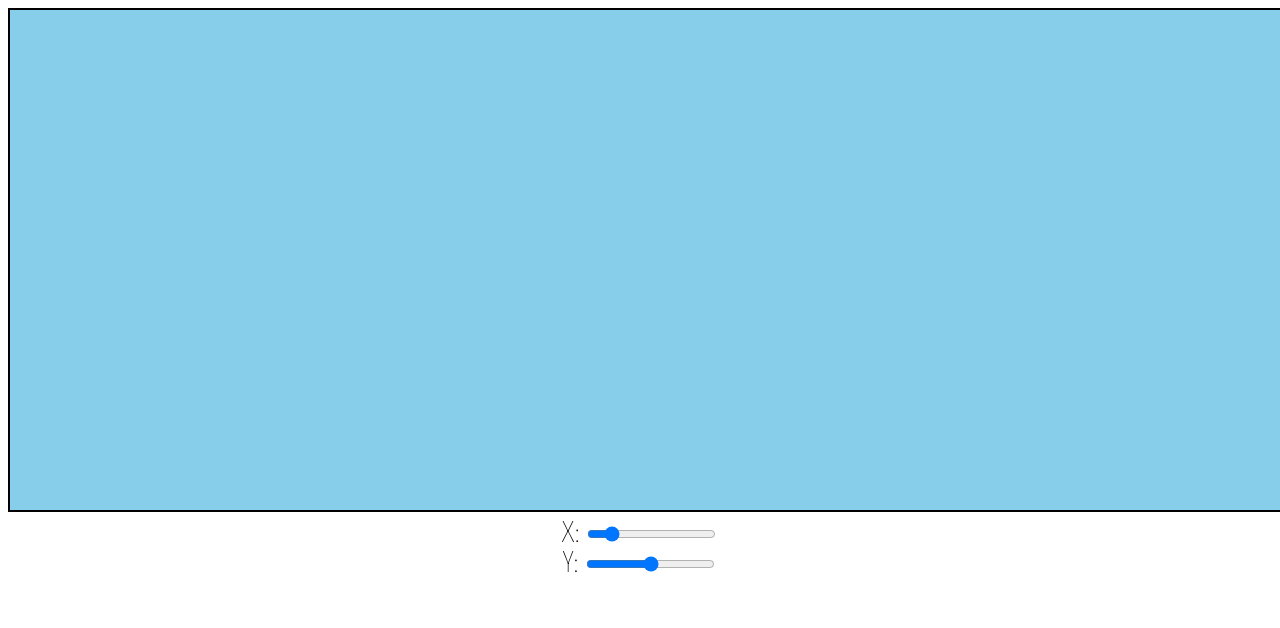
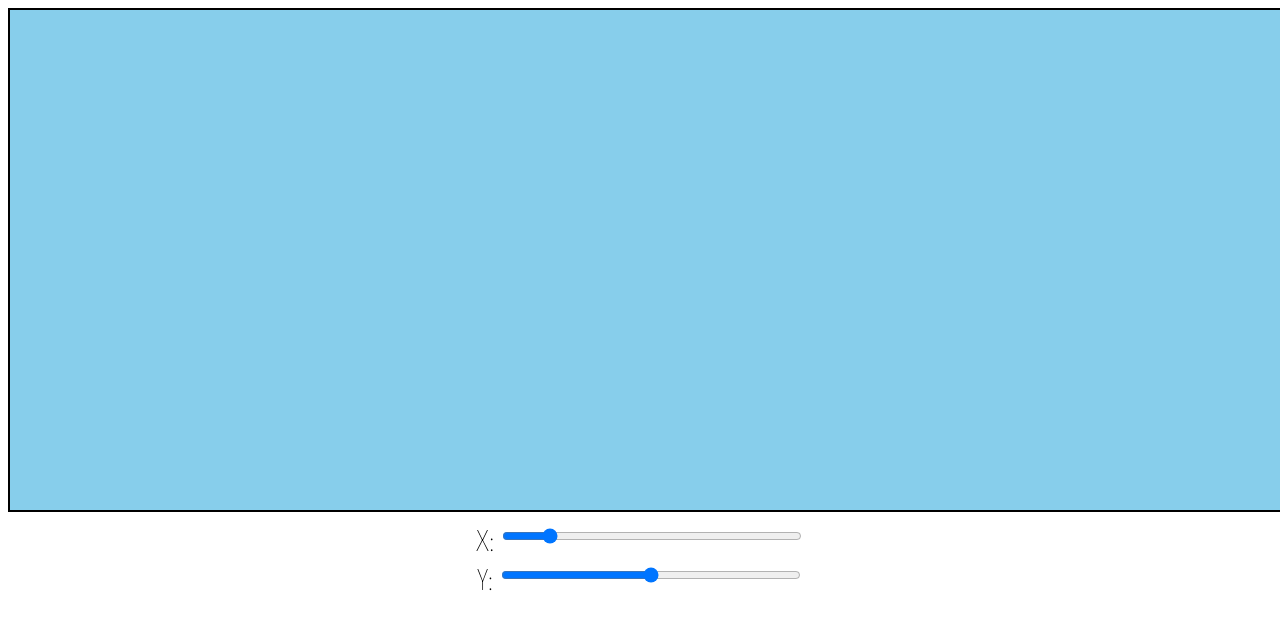
Before and after one commit to kewlamogh/animaton, a plain HTML site: page index.html in a window 1280 px wide. Shown: the top 628 px of the page. Drawn offline with Linux system fonts and the light colour scheme.

Commit message:
Update style.css

```diff
--- a/style.css
+++ b/style.css
@@ -6,6 +6,11 @@ canvas {
     border: 2px solid black;
     background-color: skyblue;
 }
+input {
+    border-radius: 30px;
+    width: 300px;
+    height: 30px;
+}
 * {
     font-family: 'Yanone Kaffeesatz', sans-serif;
     text-align: center;
```
